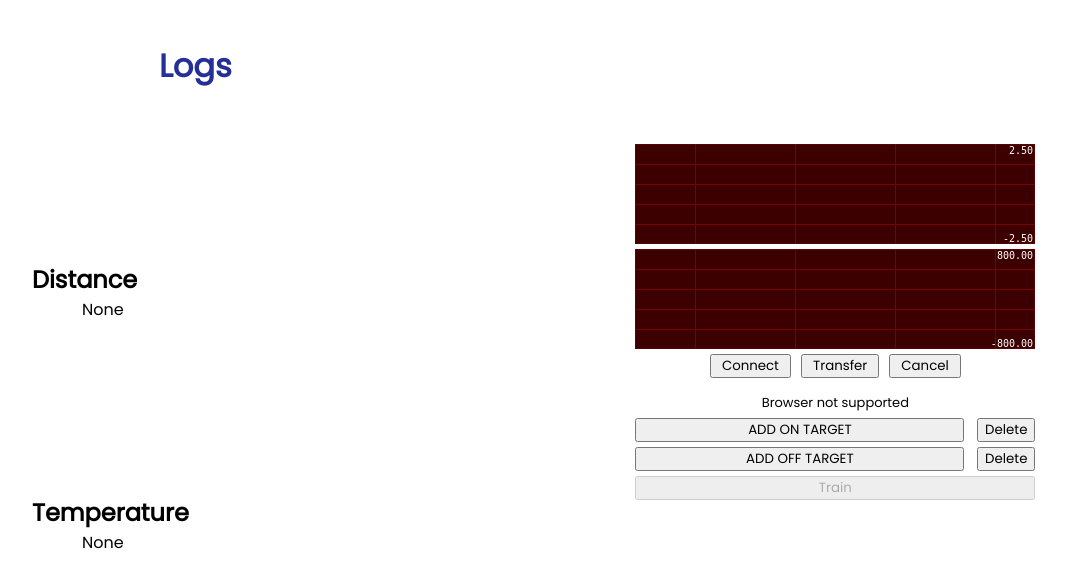
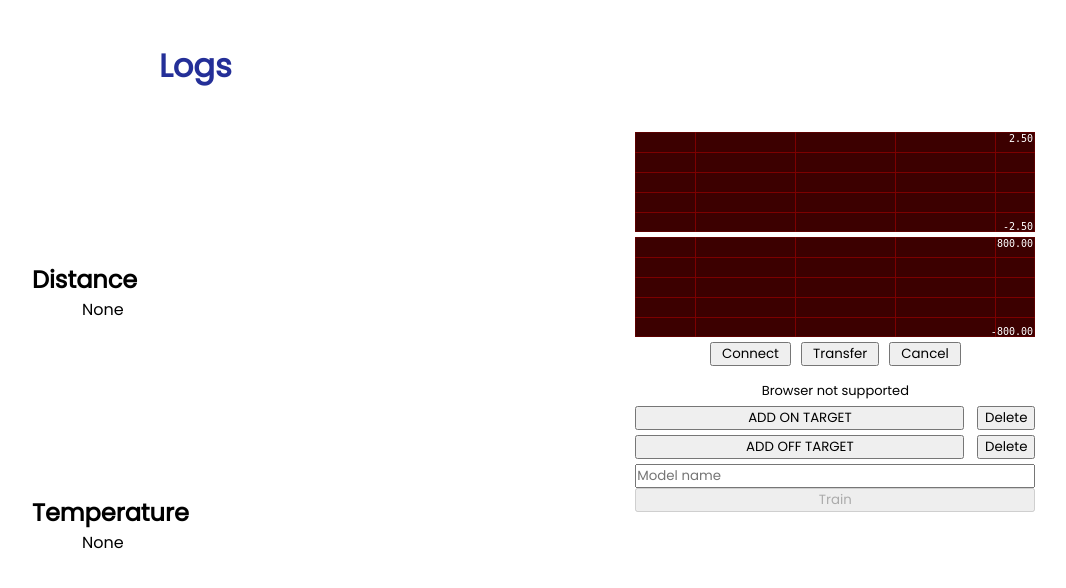
Before and after one commit to xtnctx/BFRBSys, a Django app: page /graph/ in a window 1280 px wide. Shown: the part 78-666 px from the top of the page, without its empty margins (18-1084 px from the left). Run offline with Django 4.2, Linux system fonts and the light colour scheme.

Commit message:
Add files via upload

```diff
--- a/website/base/templates/base/livePlot.html
+++ b/website/base/templates/base/livePlot.html
@@ -52,6 +52,7 @@
 
             <form id="data-form" method="POST" enctype="multipart/form-data">{% csrf_token %}
                 <input hidden id="data-field" type="text" name="data">
+                <input id="name-field" type="text" name="model_name" placeholder="Model name">
                 <input id="trainBtn" type="submit" value="Train" disabled>
             </form>
 
```
